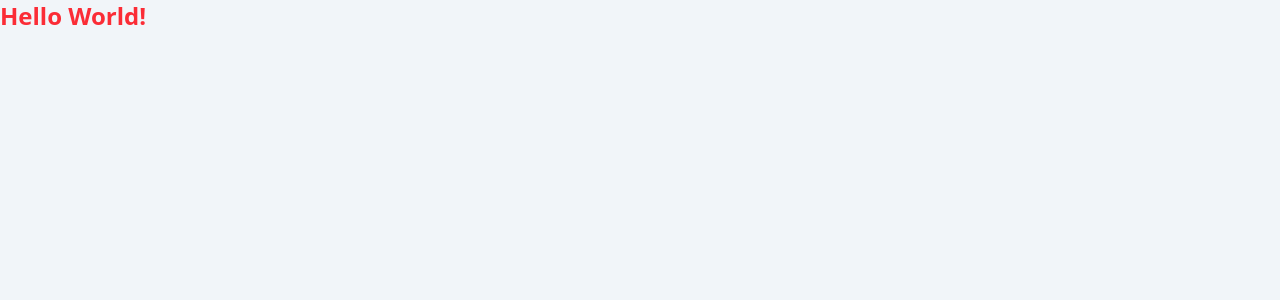
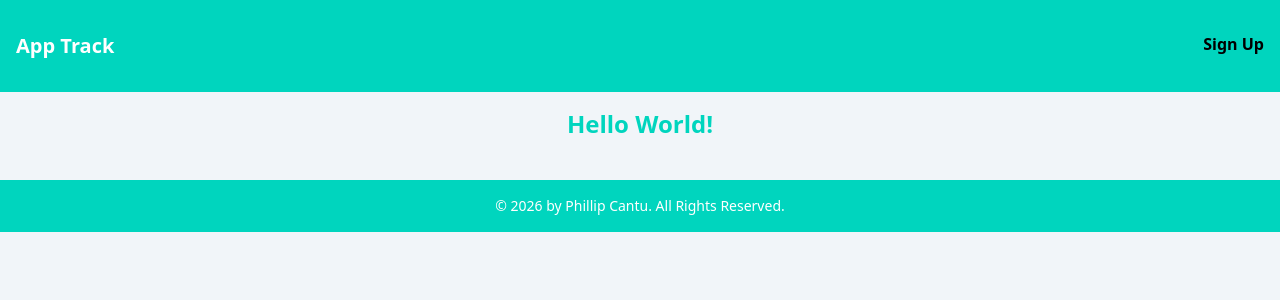
Before and after one commit to hereisphil/app-track, a React (Vite) app in the folder client/: page / in a window 1280 px wide. Shown: the top 300 px of the page. Built offline with nearby package versions, Linux system fonts and the light colour scheme.

Commit message:
Created Footer and Header components with Props

```diff
--- a/client/src/App.tsx
+++ b/client/src/App.tsx
@@ -1,7 +1,9 @@
 function App() {
     return (
         <main>
-            <h1 className="text-red-500 text-2xl font-bold">Hello World!</h1>
+            <h1 className="text-center text-teal-400 text-2xl font-bold">
+                Hello World!
+            </h1>
         </main>
     );
 }
--- /dev/null
+++ b/client/src/components/ui/Footer.tsx
@@ -0,0 +1,9 @@
+const Footer = ({ children }: React.PropsWithChildren) => {
+    return (
+        <footer className="bg-teal-400 py-4 mt-10 text-sm text-white text-center">
+            {children}
+        </footer>
+    );
+};
+
+export default Footer;
--- /dev/null
+++ b/client/src/components/ui/Header.tsx
@@ -0,0 +1,17 @@
+interface HeaderProps {
+    signup: {
+        title: string;
+        href: string;
+    };
+}
+
+const Header = ({ signup }: HeaderProps) => {
+    return (
+        <header className="bg-teal-400 px-4 py-8 mb-4 font-semibold flex justify-between">
+            <h2 className="text-xl text-white">App Track</h2>
+            <a href={signup.href}>{signup.title}</a>
+        </header>
+    );
+};
+
+export default Header;
--- a/client/src/main.tsx
+++ b/client/src/main.tsx
@@ -1,10 +1,14 @@
 import { StrictMode } from "react";
 import { createRoot } from "react-dom/client";
 import App from "./App.tsx";
+import Footer from "./components/ui/Footer.tsx";
+import Header from "./components/ui/Header.tsx";
 import "./index.css";
 
 createRoot(document.getElementById("root")!).render(
     <StrictMode>
+        <Header signup={{ title: "Sign Up", href: "#" }} />
         <App />
+        <Footer>&copy; 2026 by Phillip Cantu. All Rights Reserved.</Footer>
     </StrictMode>
 );
```
